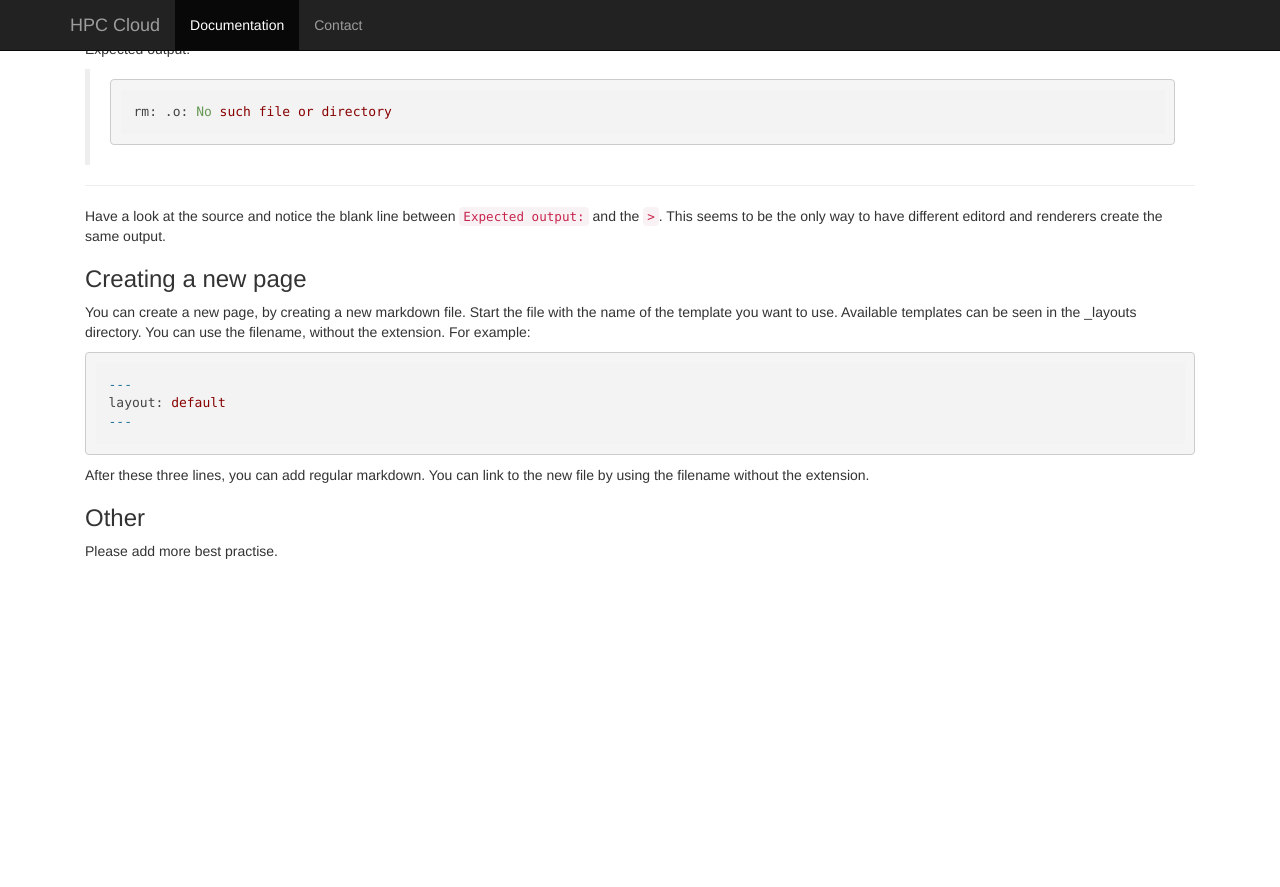
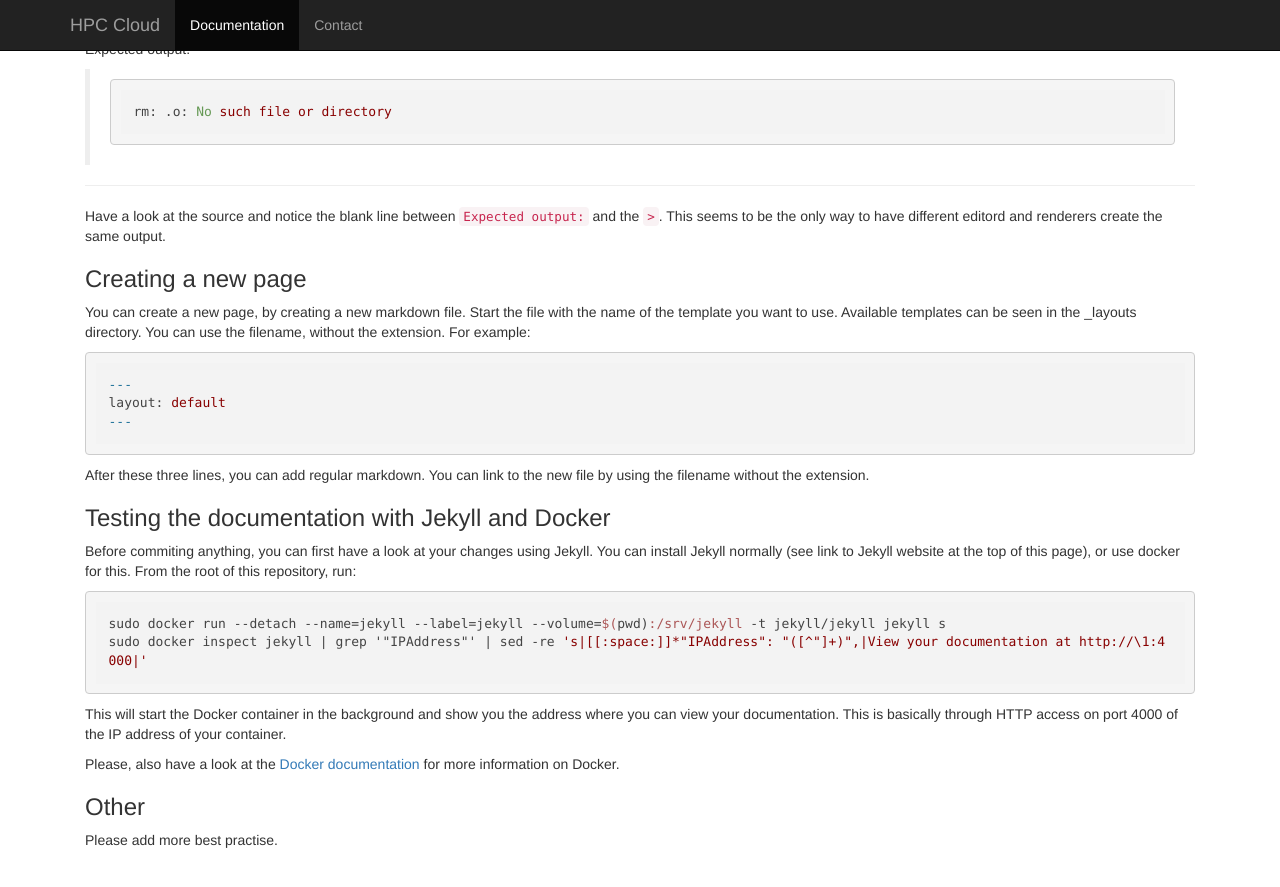
Before and after one commit to sara-nl/clouddocs, a Jekyll site: the page built from markdown-best-practice.markdown, in a window 1280 px wide and 900 px high, scrolled down 1381 px. Shown: the top 887 px of the window. Built offline with Jekyll 4.4.1, drawn with Linux system fonts in a browser that asks for light colours; nearby versions of some CDN libraries; before the commit the page ends 1992 px from its top, so only the background shows below that; some of the changed text lies outside the part shown.

Commit message:
Improved instructions on how to contribute

````diff
--- a/index.markdown
+++ b/index.markdown
@@ -75,6 +75,6 @@ layout: default
 
 ## Contributing to the documentation
 
-If you have any comments, please let us know by sending us an e-mail at helpdesk@surfsara.nl. Alternatively, you are welcome to contribute to this documentation directly. For this, you can fork our repository on GitHub and submit a pull request to inform us of your changes.
+If you have any comments, please let us know by sending us an e-mail at [helpdesk@surfsara.nl](mailto:helpdesk@surfsara.nl?subject=HPC%20Cloud%20documentation%20comments). Alternatively, you are welcome to contribute to this documentation directly. For this, you can fork our repository on GitHub and submit a pull request to inform us of your changes.
 
 Please find our [contribution guidelines](markdown-best-practice) before more information about forking, contributing updates, bug fixes, or other corrections.
--- a/markdown-best-practice.markdown
+++ b/markdown-best-practice.markdown
@@ -4,9 +4,7 @@ layout: default
 
 ## Contributing through GitHub
 
-You are welcome to add your additions and improvements to the documentation
-directly to the repository. For this, you'll need a GitHub account and a little
-knowledge on git:
+You are welcome to add your additions and improvements to the documentation directly to the repository. For this, you'll need a GitHub account and a little knowledge on git:
 
  1. [Fork](https://help.github.com/articles/fork-a-repo/) our repository
  2. Git pull your fork
@@ -14,10 +12,7 @@ knowledge on git:
  4. Create a [pull request](https://help.github.com/articles/proposing-changes-to-a-project-with-pull-requests/) to inform us of your changes
  5. After we've reviewed and accepted your work, we will merge your commits and the documentation will be updated automatically.
 
-All documentation is written in markdown. Behind the scenes we use GitHub Pages
-to automatically publish the documentation. GitHub Pages in turn uses Jekyll to
-render the pages. Below are some useful links to documentations on all these
-techniques and systems:
+All documentation is written in markdown. Behind the scenes we use GitHub Pages to automatically publish the documentation. GitHub Pages in turn uses Jekyll to render the pages. Below are some useful links to documentations on all these techniques and systems:
 
  * [Markdown basics](https://help.github.com/articles/markdown-basics/)
  * [GitHub's git cheat sheet](https://help.github.com/articles/git-cheatsheet/)
@@ -25,11 +20,7 @@ techniques and systems:
  * [Jekyll and GitHub Pages](https://help.github.com/articles/using-jekyll-with-pages/)
  * [Jekyll documentation](https://jekyllrb.com/docs/home/)
 
-However, don't worry to much about all this new information. You'll see that
-markdown is quit intuitive. Besides, we will check your changes too. If you find
-it all too overwhelming anyway, or if you just don't feel like going through all
-this hussle, you are always free to just send us an e-mail with your remarks and
-we will change the documentation ourselves: helpdesk@surfsara.nl
+However, don't worry to much about all this new information. You'll see that markdown is quit intuitive. Besides, we will check your changes too. If you find it all too overwhelming anyway, or if you just don't feel like going through all this hussle, you are always free to just send us an e-mail with your remarks and we will change the documentation ourselves: [helpdesk@surfsara.nl](mailto:helpdesk@surfsara.nl?subject=HPC%20Cloud%20documentation%20comments)
 
 ## MarkDown best practice for SURFsara HPC Cloud documentation
 
@@ -97,9 +88,7 @@ Have a look at the source and notice the blank line between `Expected output:` a
 This seems to be the only way to have different editord and renderers create the same output.
 
 ### Creating a new page
-You can create a new page, by creating a new markdown file. Start the file with
-the name of the template you want to use. Available templates can be seen in the
-_layouts directory. You can use the filename, without the extension. For example:
+You can create a new page, by creating a new markdown file. Start the file with the name of the template you want to use. Available templates can be seen in the _layouts directory. You can use the filename, without the extension. For example:
 
 ```
 ---
@@ -107,8 +96,20 @@ layout: default
 ---
 ```
 
-After these three lines, you can add regular markdown. You can link to the new
-file by using the filename without the extension.
+After these three lines, you can add regular markdown. You can link to the new file by using the filename without the extension.
+
+### Testing the documentation with Jekyll and Docker
+
+Before commiting anything, you can first have a look at your changes using Jekyll. You can install Jekyll normally (see link to Jekyll website at the top of this page), or use docker for this. From the root of this repository, run:
+
+```bash
+sudo docker run --detach --name=jekyll --label=jekyll --volume=$(pwd):/srv/jekyll -t jekyll/jekyll jekyll s
+sudo docker inspect jekyll | grep '"IPAddress"' | sed -re 's|[[:space:]]*"IPAddress": "([^"]+)",|View your documentation at http://\1:4000|'
+```
+
+This will start the Docker container in the background and show you the address where you can view your documentation. This is basically through HTTP access on port 4000 of the IP address of your container.
+
+Please, also have a look at the [Docker documentation](https://docs.docker.com/) for more information on Docker.
 
 ### Other
 
````
